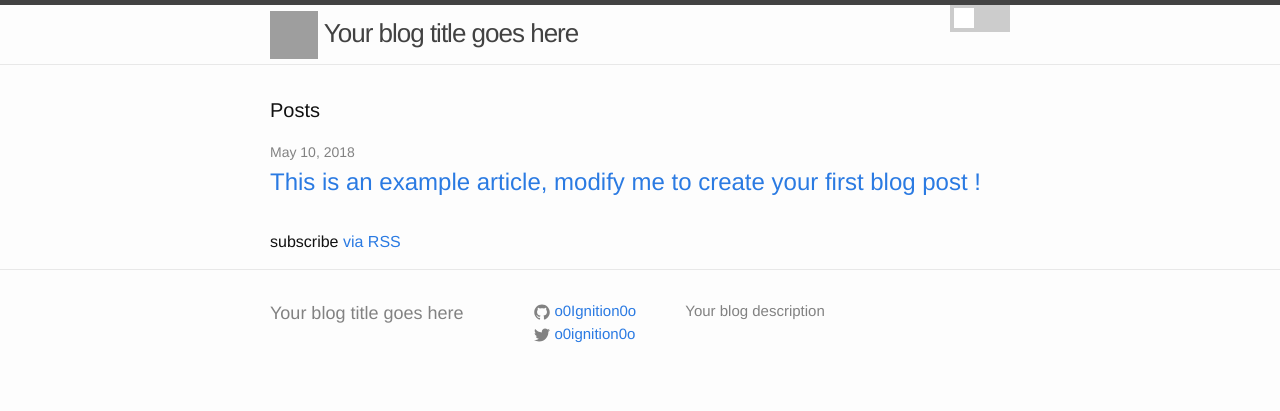
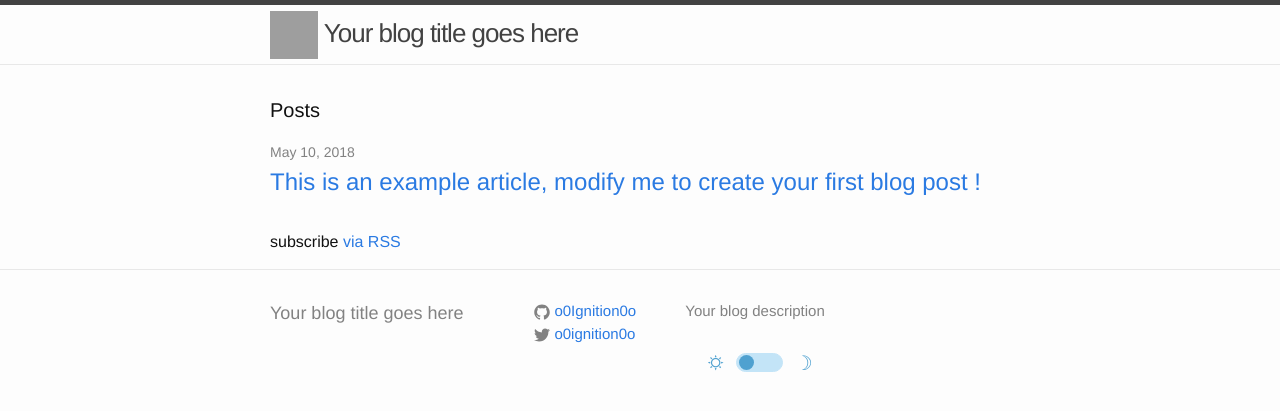
Before and after one commit to rust-community/rust-lang-blog-boilerplate, a Jekyll site: the page built from index.html, in a window 1280 px wide. Shown: the top 411 px of the page. Built offline with Jekyll 4.4.1, drawn with Linux system fonts in a browser that asks for light colours; grey boxes are pictures that could not be loaded.

Commit message:
* Transition * use DOM events

```diff
--- a/_includes/footer.html
+++ b/_includes/footer.html
@@ -27,8 +28,9 @@
             <a href="https://twitter.com/{{ site.twitter_username }}">
               <span class="icon  icon--twitter">
                 <svg viewBox="0 0 16 16">
-                  <path fill="#828282" d="M15.969,3.058c-0.586,0.26-1.217,0.436-1.878,0.515c0.675-0.405,1.194-1.045,1.438-1.809
-                  c-0.632,0.375-1.332,0.647-2.076,0.793c-0.596-0.636-1.446-1.033-2.387-1.033c-1.806,0-3.27,1.464-3.27,3.27 c0,0.256,0.029,0.506,0.085,0.745C5.163,5.404,2.753,4.102,1.14,2.124C0.859,2.607,0.698,3.168,0.698,3.767 c0,1.134,0.577,2.135,1.455,2.722C1.616,6.472,1.112,6.325,0.671,6.08c0,0.014,0,0.027,0,0.041c0,1.584,1.127,2.906,2.623,3.206 C3.02,9.402,2.731,9.442,2.433,9.442c-0.211,0-0.416-0.021-0.615-0.059c0.416,1.299,1.624,2.245,3.055,2.271 c-1.119,0.877-2.529,1.4-4.061,1.4c-0.264,0-0.524-0.015-0.78-0.046c1.447,0.928,3.166,1.469,5.013,1.469 c6.015,0,9.304-4.983,9.304-9.304c0-0.142-0.003-0.283-0.009-0.423C14.976,4.29,15.531,3.714,15.969,3.058z"/>
+                  <path fill="#828282"
+                    d="M15.969,3.058c-0.586,0.26-1.217,0.436-1.878,0.515c0.675-0.405,1.194-1.045,1.438-1.809
+                  c-0.632,0.375-1.332,0.647-2.076,0.793c-0.596-0.636-1.446-1.033-2.387-1.033c-1.806,0-3.27,1.464-3.27,3.27 c0,0.256,0.029,0.506,0.085,0.745C5.163,5.404,2.753,4.102,1.14,2.124C0.859,2.607,0.698,3.168,0.698,3.767 c0,1.134,0.577,2.135,1.455,2.722C1.616,6.472,1.112,6.325,0.671,6.08c0,0.014,0,0.027,0,0.041c0,1.584,1.127,2.906,2.623,3.206 C3.02,9.402,2.731,9.442,2.433,9.442c-0.211,0-0.416-0.021-0.615-0.059c0.416,1.299,1.624,2.245,3.055,2.271 c-1.119,0.877-2.529,1.4-4.061,1.4c-0.264,0-0.524-0.015-0.78-0.046c1.447,0.928,3.166,1.469,5.013,1.469 c6.015,0,9.304-4.983,9.304-9.304c0-0.142-0.003-0.283-0.009-0.423C14.976,4.29,15.531,3.714,15.969,3.058z" />
                 </svg>
               </span>
 
@@ -42,6 +44,22 @@
       <div class="footer-col  footer-col-3">
         <p class="text">{{ site.description }}</p>
       </div>
+      <div class="footer-col  footer-col-1">
+        <div class="toggle-mode">
+          <div class="icon">
+            <i class="fa fa-sun-o" aria-hidden="true"></i>
+          </div>
+          <div class="toggle-switch">
+            <label class="switch" title="Toggle Dark/Light Mode">
+              <input type="checkbox" role="switch" id="toggleTheme" onclick="applyTheme()">
+              <div class="slider round"></div>
+            </label>
+          </div>
+          <div class="icon">
+            <i class="fa fa-moon-o" aria-hidden="true"></i>
+          </div>
+        </div>
+      </div>
     </div>
 
   </div>
--- a/_includes/header.html
+++ b/_includes/header.html
@@ -1,22 +1,50 @@
 <header class="site-header">
-<script type="text/javascript">
-    window.onload = function(e) {
-      if (localStorage.Theme != "dark") {
-          window.document.getElementById("toggleTheme").checked = false;
-      } else {
-          window.document.getElementById("toggleTheme").checked = true;
-      }
-      applyTheme();
+  <script type="text/javascript">
+    // By calling this on DOM Ready rather than window.load means we should have our
+    // preferred color and classes set before the user sees the page (no flash)
+    document.addEventListener('DOMContentLoaded', () => {
+      detectColorScheme();
+    })
+
+    // This is just in case the above doesn't register in time
+    window.addEventListener('load', (e) => {
+      detectColorScheme();
+    });
+
+    function applyTheme() {
+      const checkbox = window.document.getElementById("toggleTheme");
+      window.document.getElementsByTagName('html')[0].className = window.document.getElementById('toggleTheme').checked ? "dark" : "default";
+      localStorage.setItem('theme', window.document.getElementsByTagName('html')[0].className);
     }
 
-    function applyTheme(){
-      window.document.getElementsByTagName('html')[0].className = window.document.getElementById('toggleTheme').checked ? "dark":"default";
-      localStorage.Theme = window.document.getElementsByTagName('html')[0].className;
+    //determines if the user has a set theme
+    function detectColorScheme() {
+      var theme = "light";    //default to light
+
+      //local storage is used to override OS theme settings
+      if (localStorage.getItem("theme")) {
+        if (localStorage.getItem("theme") == "dark") {
+          var theme = "dark";
+        }
+      } else if (!window.matchMedia) {
+        //matchMedia method not supported
+        return false;
+      } else if (window.matchMedia("(prefers-color-scheme: dark)").matches) {
+        //OS theme setting detected as dark
+        var theme = "dark";
+      }
+
+      //dark theme preferred, set document with a `data-theme` attribute
+      if (theme == "dark") {
+        window.document.getElementsByTagName('html')[0].className = theme;
+        window.document.getElementById("toggleTheme").checked = true;
+        localStorage.setItem('theme', theme);
+      }
     }
-</script>
+  </script>
   <div class="wrapper">
 
-    <a class="site-title" href="{{ site.baseurl }}/"><img id="site-logo" src="{{ site.logo }}"/> {{ site.title }}</a>
+    <a class="site-title" href="{{ site.baseurl }}/"><img id="site-logo" src="{{ site.logo }}" /> {{ site.title }}</a>
 
     <!--<nav class="site-nav">
       <a href="#" class="menu-icon">
@@ -35,10 +63,10 @@
         {% endfor %}
       </div>
     </nav>-->
-    <label class="site-switch-theme">
-       <input type="checkbox" id="toggleTheme" onclick="applyTheme()">
-       <span class="slider"></span>
-    </label>
+    <!-- <label class="site-switch-theme">
+      <input type="checkbox" id="toggleTheme" onclick="applyTheme()">
+      <span class="slider"></span>
+    </label> -->
   </div>
 
 </header>
--- a/_sass/_base.scss
+++ b/_sass/_base.scss
@@ -20,6 +20,7 @@ body {
     font-weight: 300;
     color: $text-color;
     background-color: $background-color;
+    transition: background-color 0.5s;
 }
 
 
@@ -241,6 +242,7 @@ html.dark{
         font-weight: 300;
         color: $dark-text-color;
         background-color: $dark-background-color;
+        transition: background-color 0.5s;
     }
 
 
--- a/_sass/_layout.scss
+++ b/_sass/_layout.scss
@@ -15,6 +15,89 @@
   height: 48px;
   padding: 5px 0;
 }
+
+.toggle-mode {
+    padding: 0 0 0 10px;
+    width: 100%;
+    display: flex;
+
+    .icon {
+        width: 25px;
+        float: left;
+        margin: 0 8px;
+        display: flex;
+        font-size: 1.5rem;
+        justify-content: center;
+
+        i.fa {
+            font-size: 20px;
+            color: #4fa1d0;
+            display: inline-block;
+            text-rendering: auto;
+            position: relative;
+            font-style: normal;
+            bottom: 5px;
+        }
+
+        .fa-sun-o:before {
+            content: "\1F323";
+        }
+
+        .fa-moon-o:before {
+            content: "\263D";
+        }
+    }
+    .toggle-switch {
+
+        .slider {
+            position: absolute;
+            cursor: pointer;
+            top: 0;
+            left: 0;
+            right: 0;
+            bottom: 0;
+            background-color: #c3e4f7;
+            border: 1px solid #c3e4f7;
+
+            &:before {
+                background-color: #4fa1d0;
+                transform: translateX(0);
+                transition: transform 0.5s;
+                position: absolute;
+                content: "";
+                height: 15px;
+                width: 15px;
+                left: 2px;
+                bottom: 1px;
+            }
+
+        }
+
+        input:checked+.slider:before {
+            transform: translateX(26px);
+        }
+
+        .slider.round {
+            border-radius: 34px;
+
+            &:before {
+                border-radius: 50%;
+            }
+        }
+
+        .switch {
+            position: relative;
+            display: inline-block;
+            width: 47px;
+            height: 19px;
+
+            input {
+                display: none;
+            }
+        }
+    }
+}
+
 
 .site-switch-theme {
     position: relative;
```
Also changed, not shown: other parts of _includes/footer.html (+2 -1 lines).
